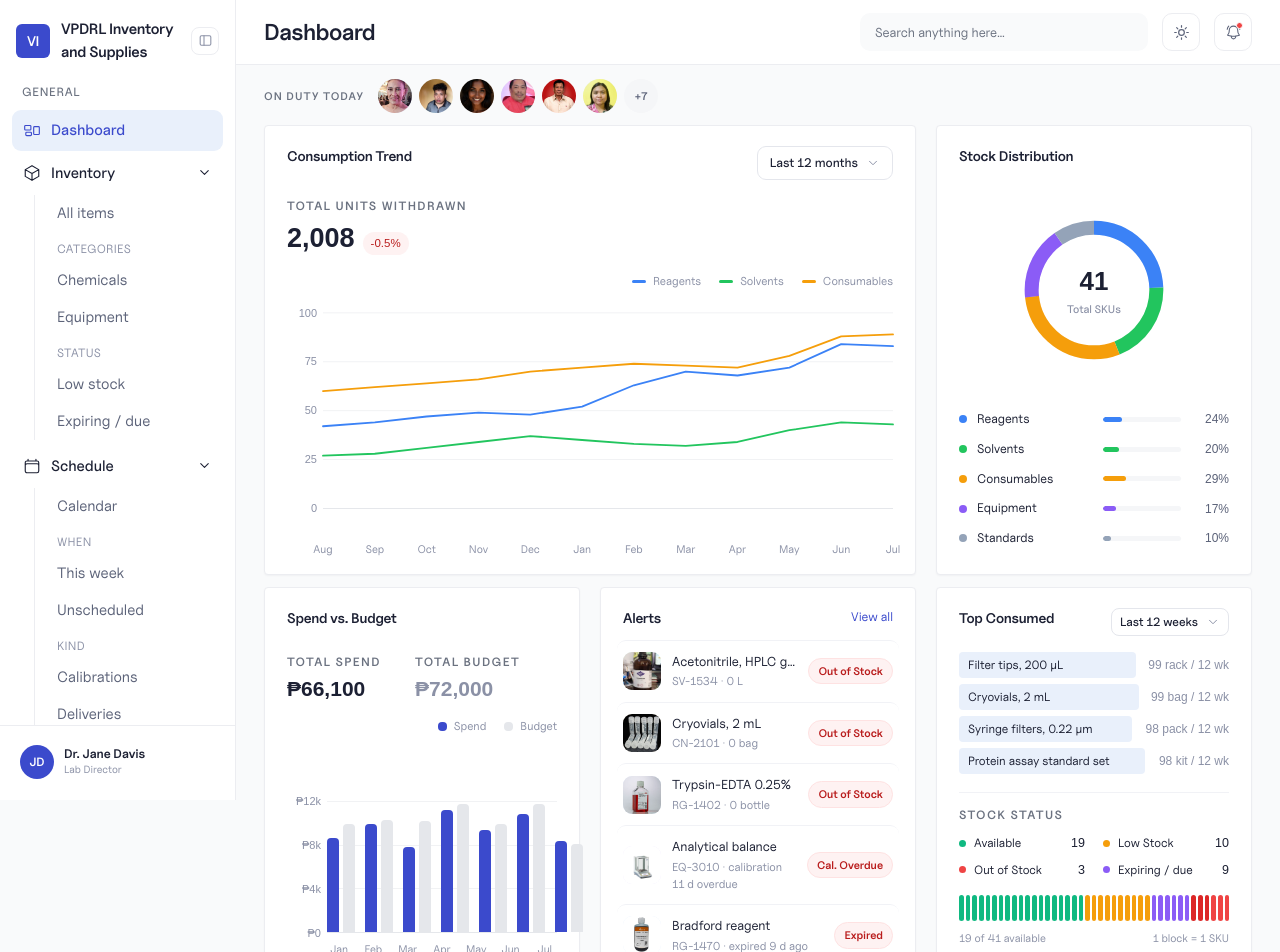
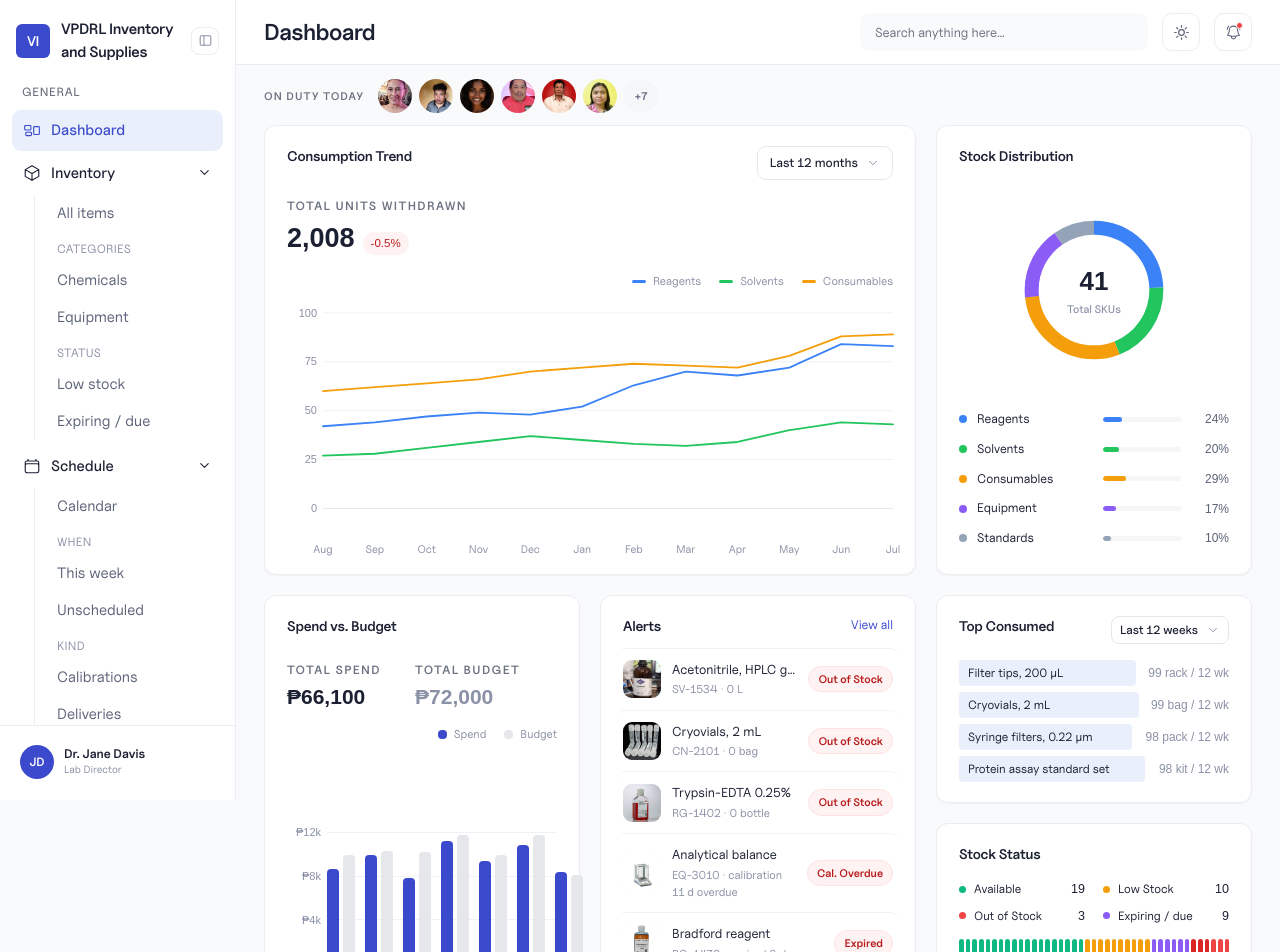
Before and after one commit to dev-jasp/vpdrl-inventory-system, a Next.js app: page / in a window 1280 px wide. Shown: the top 952 px of the page. Built offline with nearby package versions, Linux system fonts and the light colour scheme; a web font is replaced by a local one.

Commit message:
refactor: rounded-xl cards, even out the gutters, tighten up  all-day band

```diff
--- a/app/(dashboard)/page.tsx
+++ b/app/(dashboard)/page.tsx
@@ -24,21 +24,24 @@ export default function DashboardPage() {
         <OnDutyToday />
       </div>
 
-      {/* Two three-column grids, as the design lays them out: the trend spans
-          two columns beside Stock Distribution, then Spend / Alerts / Top
-          Consumed. The design has no media queries, so narrow screens stay a
-          whole-shell follow-up. */}
+      {/* One three-column grid, as the design lays it out: the trend spans two
+          columns beside Stock Distribution, then Spend / Alerts / Top Consumed
+          wrap onto the second row. A single grid rather than one per row so the
+          gutter between rows is the same 20px as the gutter between columns.
+          The design has no media queries, so narrow screens stay a whole-shell
+          follow-up. */}
       <div className="grid grid-cols-3 gap-5">
         <ConsumptionTrend />
         <StockDistribution items={items} />
-      </div>
-
-      <div className="grid grid-cols-3 gap-5">
         <SpendVsBudget />
         <Alerts items={items} />
-        <TopConsumed items={items}>
+        {/* Top Consumed and Stock Status share the third column, stacked at
+            the same 20px gutter the grid uses, so the split reads as two cards
+            in one slot rather than as a new column. */}
+        <div className="flex flex-col gap-5">
+          <TopConsumed items={items} />
           <StockStatusTracker items={items} />
-        </TopConsumed>
+        </div>
       </div>
     </div>
   );
--- a/components/dashboard/StockStatusTracker.tsx
+++ b/components/dashboard/StockStatusTracker.tsx
@@ -1,5 +1,6 @@
 import Link from "next/link";
 
+import { Card, CardTitle } from "@/components/ui/Card";
 import { STATUS_TRACK_COLORS } from "@/lib/inventory/palette";
 import {
   countByPriority,
@@ -9,8 +10,10 @@ import {
 
 /**
  * Stock status: the four counts, then one block per SKU ordered calmest to
- * loudest. A section rather than a card — the design hangs it off the bottom
- * of Top Consumed, below a rule.
+ * loudest. Its own card, stacked under Top Consumed. The design hangs it off
+ * the bottom of that card below a rule, but a rule inside a card is doing a
+ * card's job — the split gives the two readings the same standing as every
+ * other card on the dashboard, at the same 20px gutter.
  */
 export function StockStatusTracker({ items }: { items: TrackedItem[] }) {
   const summary = statusSummary(items);
@@ -23,12 +26,10 @@ export function StockStatusTracker({ items }: { items: TrackedItem[] }) {
     );
 
   return (
-    <div className="mt-[18px] border-t border-border-soft pt-3.5">
-      <h3 className="text-xs font-semibold tracking-[0.12em] text-text-4">
-        STOCK STATUS
-      </h3>
+    <Card>
+      <CardTitle>Stock Status</CardTitle>
 
-      <ul className="mt-[11px] grid grid-cols-2 gap-x-[18px] gap-y-2">
+      <ul className="mt-4 grid grid-cols-2 gap-x-[18px] gap-y-2">
         {summary.map((bucket) => (
           <li key={bucket.label} className="flex items-center gap-2">
             <span
@@ -44,7 +45,10 @@ export function StockStatusTracker({ items }: { items: TrackedItem[] }) {
         ))}
       </ul>
 
-      <ul className="mt-4 flex gap-0.5">
+      {/* 20px blocks rather than the design's 26px: splitting the card off
+          costs a second set of card padding plus the gutter, and the track is
+          the one element here that reads the same a little shorter. */}
+      <ul className="mt-3.5 flex gap-0.5">
         {blocks.map((item) => (
           <li key={item.id} className="min-w-0 flex-1">
             <Link
@@ -52,7 +56,7 @@ export function StockStatusTracker({ items }: { items: TrackedItem[] }) {
               // 41 blocks would otherwise each prefetch their own route.
               prefetch={false}
               title={`${item.name} · ${item.status.kind}`}
-              className="block h-[26px] rounded-[3px] hover:opacity-[0.72]"
+              className="block h-5 rounded-[3px] hover:opacity-[0.72]"
               style={{ background: STATUS_TRACK_COLORS[item.status.kind] }}
             >
               <span className="sr-only">
@@ -70,6 +74,6 @@ export function StockStatusTracker({ items }: { items: TrackedItem[] }) {
         </span>
         <span>1 block = 1 SKU</span>
       </div>
-    </div>
+    </Card>
   );
 }
--- a/components/dashboard/TopConsumed.tsx
+++ b/components/dashboard/TopConsumed.tsx
@@ -16,18 +16,8 @@ const WINDOWS = [
  * The most-withdrawn items over a 4- or 12-week window. Client-side because
  * the window is a local choice that doesn't belong in the URL — nothing else
  * on the dashboard reacts to it.
- *
- * `children` is the stock status section, which the design hangs off the
- * bottom of this card. Taking it as a prop keeps it server-rendered instead of
- * dragging the whole 41-item tracker into the client bundle for one dropdown.
  */
-export function TopConsumed({
-  items,
-  children,
-}: {
-  items: TrackedItem[];
-  children?: React.ReactNode;
-}) {
+export function TopConsumed({ items }: { items: TrackedItem[] }) {
   const [weeks, setWeeks] = useState(12);
   const rows = topConsumed(items, weeks);
   const max = rows[0]?.used ?? 1;
@@ -73,8 +63,6 @@ export function TopConsumed({
           </li>
         ))}
       </ul>
-
-      {children}
     </Card>
   );
 }
--- a/components/schedule/AllDayBand.tsx
+++ b/components/schedule/AllDayBand.tsx
@@ -11,7 +11,11 @@ import { EventRow } from "./EventCard";
  * to the lab, not to whoever happens to be in. Pinning a window is what moves
  * a card out of here and into a column.
  *
- * It scrolls at four rows. A quiet week shows one or two; the day a quarter's
+ * The chips flow along the band and wrap, rather than stacking one per line.
+ * A date-only event carries about four words, so a line of them holds two or
+ * three — stacked, each one spent the band's whole width to say very little.
+ *
+ * It scrolls at four lines. A quiet week shows one; the day a quarter's
  * calibrations all come due it must not push the grid off the screen.
  */
 export function AllDayBand({ events }: { events: ScheduleEvent[] }) {
@@ -22,7 +26,7 @@ export function AllDayBand({ events }: { events: ScheduleEvent[] }) {
       <span className="w-[52px] flex-none pt-1 text-[10px] font-medium tracking-[0.06em] text-text-4 uppercase">
         All day
       </span>
-      <div className="flex max-h-[132px] min-w-0 flex-1 flex-col gap-1 overflow-y-auto">
+      <div className="flex max-h-[132px] min-w-0 flex-1 flex-wrap items-start gap-1.5 overflow-y-auto">
         {events.map((event) => (
           <EventRow key={event.id} event={event} />
         ))}
--- a/components/schedule/EventCard.tsx
+++ b/components/schedule/EventCard.tsx
@@ -149,7 +149,20 @@ export function EventBlock({
   );
 }
 
-/** The row the all-day band draws: one line, no window to show. */
+/**
+ * The chip the all-day band draws: one line, no window to show.
+ *
+ * It sizes to its content rather than filling the band, and the status sits
+ * where the text leaves off rather than at the far right. Stretched across a
+ * full-width band, four words of content left a tinted slab of empty space
+ * with a pill marooned at its edge — the tint stopped reading as a label on a
+ * thing and started reading as a coloured row. Hugging the content puts the
+ * whole anatomy back under one glance, and lets a quiet day fit its two or
+ * three entries on a single line.
+ *
+ * `max-w-full` is what keeps a long title honest: the chip grows to its text
+ * until it reaches the band's width, and the title truncates from there.
+ */
 export function EventRow({ event }: { event: ScheduleEvent }) {
   const tone = TONES[event.tone];
 
@@ -157,7 +170,7 @@ export function EventRow({ event }: { event: ScheduleEvent }) {
     <CardShell
       event={event}
       className={cx(
-        "flex items-center gap-2 rounded-lg border py-[5px] pr-2 pl-2.5",
+        "flex max-w-full items-center gap-2 rounded-lg border py-[5px] pr-2 pl-2.5",
         tone.fill,
         tone.edge,
       )}
@@ -166,17 +179,15 @@ export function EventRow({ event }: { event: ScheduleEvent }) {
         name={KIND_ICONS[event.kind]}
         className="size-[13px] flex-none text-text-2"
       />
-      <span className="truncate text-[12.5px] font-medium text-text">
+      <span className="min-w-0 truncate text-[12.5px] font-medium text-text">
         {event.title}
       </span>
       {event.subtitle ? (
-        <span className="hidden truncate text-[11.5px] font-normal text-text-3 sm:block">
+        <span className="hidden min-w-0 truncate text-[11.5px] font-normal text-text-3 sm:block">
           {event.subtitle}
         </span>
       ) : null}
-      <span className="ml-auto flex-none">
-        <StatusPill tone={event.tone}>{event.status}</StatusPill>
-      </span>
+      <StatusPill tone={event.tone}>{event.status}</StatusPill>
     </CardShell>
   );
 }
--- a/components/ui/Card.tsx
+++ b/components/ui/Card.tsx
@@ -11,7 +11,7 @@ export function Card({
   return (
     <section
       className={cx(
-        "flex flex-col rounded-sm border border-border bg-surface px-[22px] py-5 shadow-[var(--shadow-1)]",
+        "flex flex-col rounded-xl border border-border bg-surface px-[22px] py-5 shadow-[var(--shadow-1)]",
         className,
       )}
     >
```
